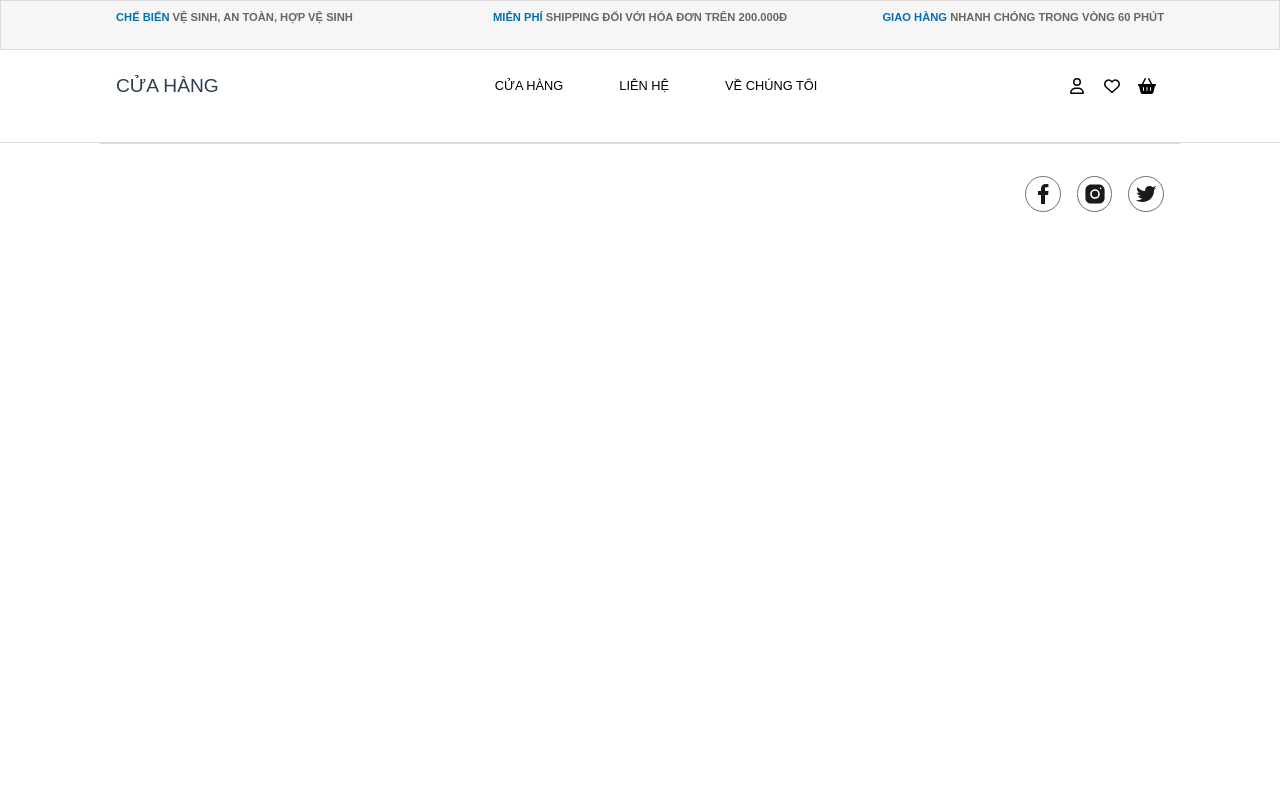
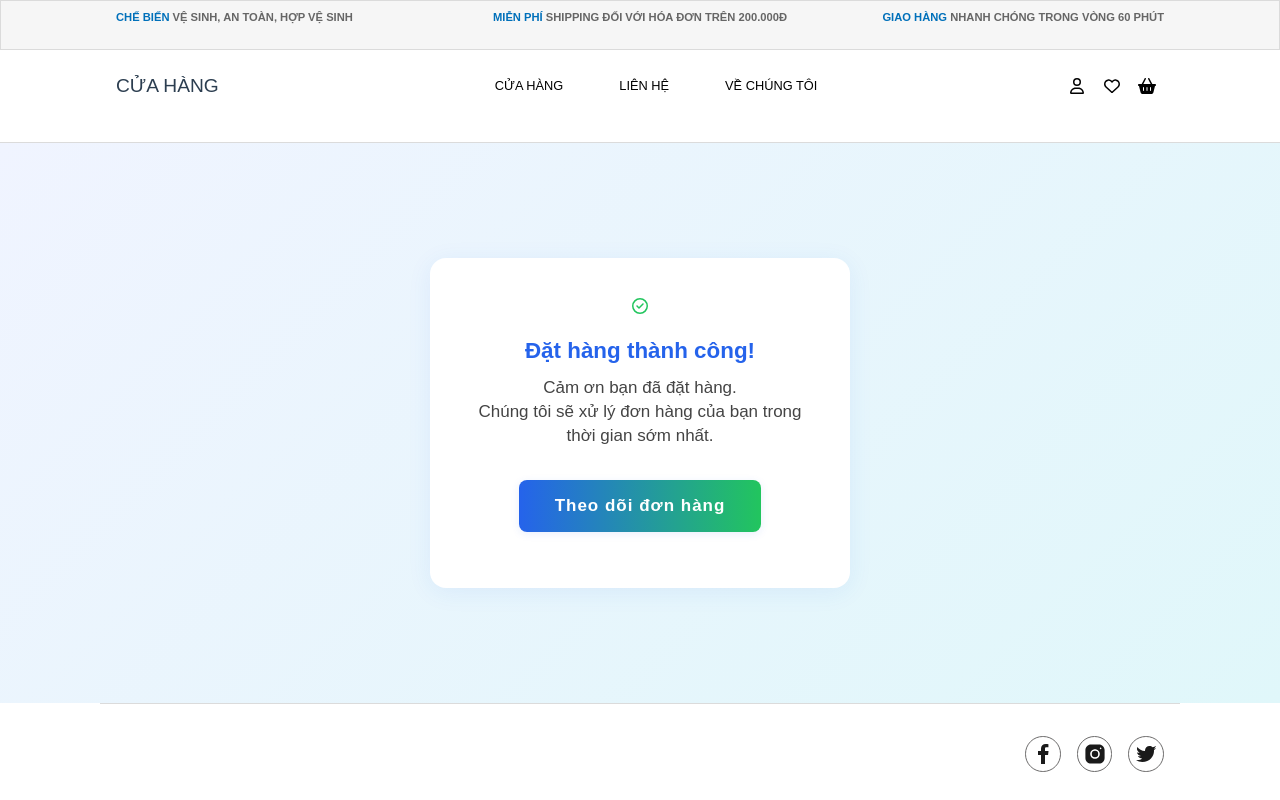
Before and after one commit to haniekid/Capstone_FE, a React (Create React App) app: page /order-success in a window 1280 px wide. Built offline with nearby package versions, Linux system fonts and the light colour scheme; no server answers.

Commit message:
WIP: order

```diff
--- a/src/App.js
+++ b/src/App.js
@@ -20,6 +20,7 @@ import ManageProductDetail from "./pages/ManageProductDetail";
 import ManageProductAdd from "./pages/ManageProductAdd";
 import ForgotPassword from "./components/auth/ForgotPassword";
 import ResetPassword from "./components/auth/ResetPassword";
+import OrderSuccess from "./pages/OrderSuccess";
 
 import { Routes, Route, useLocation } from "react-router-dom";
 
@@ -54,6 +55,7 @@ function App() {
         />{" "}
         <Route path="/forgot-password" element={<ForgotPassword />} />
         <Route path="/reset-password" element={<ResetPassword />} />
+        <Route path="/order-success" element={<OrderSuccess />} />
       </Routes>{" "}
       {showHeaderFooter && <Footer />}{" "}
     </>
--- a/src/pages/Account.js
+++ b/src/pages/Account.js
@@ -1,7 +1,7 @@
 import React, { useState, useEffect } from "react";
 import Profile from "../components/account/EditProfile";
 import Orders from "../components/account/MyOrders";
-import { useNavigate } from "react-router-dom";
+import { useNavigate, useLocation } from "react-router-dom";
 import { useSelector, useDispatch } from "react-redux";
 import { selectCurrentUser, setUser } from "../store/reducers/userSlice";
 import { useUser } from "../utils/hooks/useUser";
@@ -9,6 +9,7 @@ import { useUser } from "../utils/hooks/useUser";
 function MyAccount() {
   const dispatch = useDispatch();
   const navigate = useNavigate();
+  const location = useLocation();
   const currentUser = useSelector(selectCurrentUser);
   const [activeTab, setActiveTab] = useState(0);
   const { logout } = useUser();
@@ -18,6 +19,13 @@ function MyAccount() {
       navigate("/authentication");
     }
   }, [currentUser, navigate]);
+
+  useEffect(() => {
+    // Nếu có state.tab === "orders" thì chuyển sang tab Đơn Hàng Của Tôi
+    if (location.state && location.state.tab === "orders") {
+      setActiveTab(1);
+    }
+  }, [location.state]);
 
   const handleTabClick = (index) => {
     if (index === 2) {
--- a/src/pages/Cart.js
+++ b/src/pages/Cart.js
@@ -269,11 +269,11 @@ function CartPage() {
       }
 
       if (paymentUrl) {
-        // Redirect to payment URL
+        // Nếu là thanh toán online, redirect sang paymentUrl
         window.location.href = paymentUrl;
       } else {
-        console.error("Invalid response format:", response.data);
-        alert("Có lỗi xảy ra khi tạo URL thanh toán. Vui lòng thử lại sau.");
+        // Nếu không có paymentUrl (COD hoặc đã thanh toán xong), chuyển sang trang thành công
+        window.location.href = "/order-success";
       }
     } catch (error) {
       console.error("Error creating payment:", error);
--- /dev/null
+++ b/src/pages/OrderSuccess.js
@@ -0,0 +1,84 @@
+import React from "react";
+import { useNavigate } from "react-router-dom";
+import { FontAwesomeIcon } from "@fortawesome/react-fontawesome";
+import { faCircleCheck } from "@fortawesome/free-regular-svg-icons";
+
+function OrderSuccess() {
+  const navigate = useNavigate();
+  const handleTrackOrder = () => {
+    // Chuyển sang /account, có thể truyền state nếu muốn mở đúng tab
+    navigate("/account", { state: { tab: "orders" } });
+  };
+
+  return (
+    <div
+      style={{
+        minHeight: "70vh",
+        display: "flex",
+        flexDirection: "column",
+        alignItems: "center",
+        justifyContent: "center",
+        background: "linear-gradient(135deg, #f0f4ff 0%, #e0f7fa 100%)",
+        padding: 24,
+      }}
+    >
+      <div
+        style={{
+          background: "#fff",
+          borderRadius: 16,
+          boxShadow: "0 4px 24px rgba(37,99,235,0.08)",
+          padding: "40px 32px",
+          maxWidth: 420,
+          width: "100%",
+          textAlign: "center",
+        }}
+      >
+        <FontAwesomeIcon
+          icon={faCircleCheck}
+          style={{
+            color: "#22c55e",
+            fontSize: 90,
+            marginBottom: 24,
+            animation: "pop 0.5s",
+          }}
+        />
+        <h2 style={{ color: "#2563eb", marginBottom: 12, fontWeight: 700 }}>
+          Đặt hàng thành công!
+        </h2>
+        <p style={{ marginBottom: 32, color: "#444", fontSize: 17 }}>
+          Cảm ơn bạn đã đặt hàng.
+          <br />
+          Chúng tôi sẽ xử lý đơn hàng của bạn trong thời gian sớm nhất.
+        </p>
+        <button
+          style={{
+            background: "linear-gradient(90deg, #2563eb 0%, #22c55e 100%)",
+            color: "#fff",
+            border: "none",
+            borderRadius: 8,
+            padding: "14px 36px",
+            fontSize: 17,
+            fontWeight: 700,
+            cursor: "pointer",
+            boxShadow: "0 2px 8px rgba(37,99,235,0.10)",
+            transition: "background 0.2s",
+          }}
+          onClick={handleTrackOrder}
+        >
+          Theo dõi đơn hàng
+        </button>
+      </div>
+      <style>
+        {`
+          @keyframes pop {
+            0% { transform: scale(0.7);}
+            80% { transform: scale(1.1);}
+            100% { transform: scale(1);}
+          }
+        `}
+      </style>
+    </div>
+  );
+}
+
+export default OrderSuccess;
```
